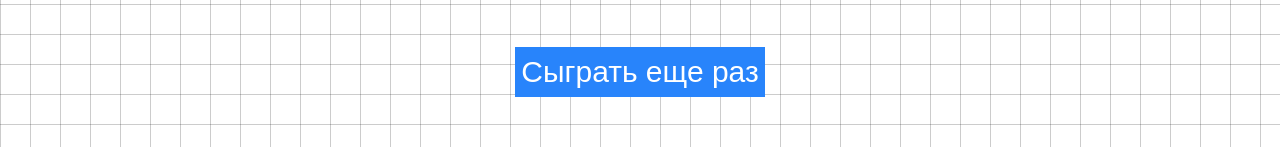
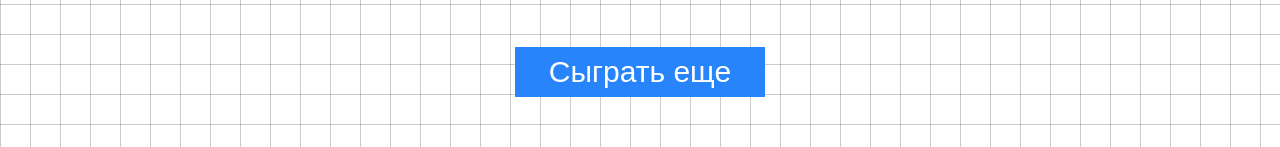
Before and after one commit to artfront5/---, a plain HTML site: page index.html in a window 1280 px wide. Shown: the part 566-713 px from the top of the page. Drawn offline with Linux system fonts and the light colour scheme.

Commit message:
Update index.html

```diff
--- a/index.html
+++ b/index.html
@@ -20,7 +20,7 @@
     <div class="field"></div>
     <div class="field"></div>
   </div>
-  <button class="new-game">Сыграть еще раз</button>
+  <button class="new-game">Сыграть еще</button>
   <script src="script.js"></script>
 </body>
 </html>
```
